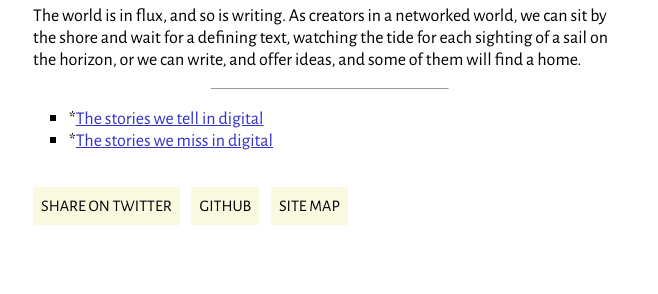
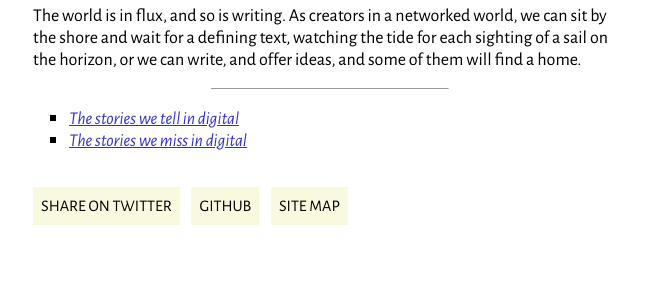
Before and after one commit to baldurbjarnason/this-is-not-a-book, a Jekyll site: the page built from Introduction.md, in a window 1280 px wide. Shown: the part 1145-1439 px from the top of the page, without its empty margins (310-968 px from the left). Built offline with Jekyll 4.4.1, drawn with Linux system fonts in a browser that asks for light colours.

Commit message:
Italics fix

```diff
--- a/Introduction.md
+++ b/Introduction.md
@@ -61,5 +61,5 @@ and offer ideas, and some of them will find a home.
 
 ***
 
-- *[The stories we tell in digital](/Introduction/The_stories_we_tell_in_digital.html)
-- *[The stories we miss in digital](/Introduction/The_stories_we_miss_in_digital.html)
+- *[The stories we tell in digital](/Introduction/The_stories_we_tell_in_digital.html)*
+- *[The stories we miss in digital](/Introduction/The_stories_we_miss_in_digital.html)*
```
